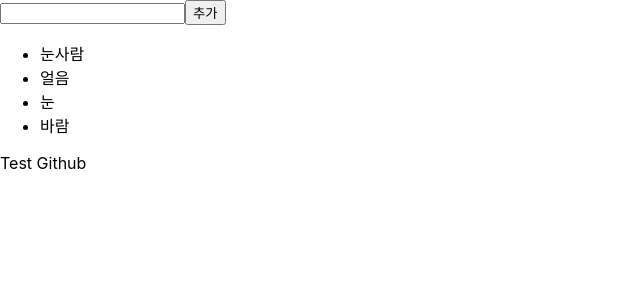
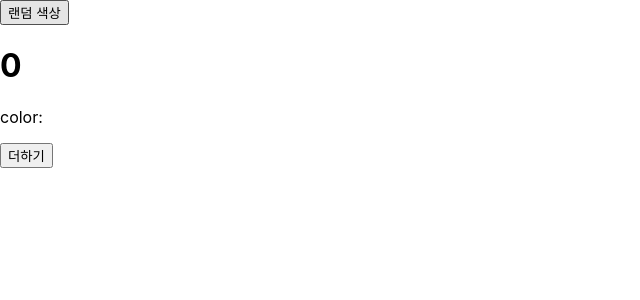
Before and after one commit to cptkuk91/How-To-React, a React (Create React App) app: page / in a window 1280 px wide. Shown: the top 300 px of the page, without its empty margins (0-640 px from the left). Built offline with nearby package versions, Linux system fonts and the light colour scheme.

Commit message:
Page Until 183

```diff
--- a/src/App.js
+++ b/src/App.js
@@ -1,10 +1,27 @@
 import React, { Component } from "react";
-import IterationSample from "./IterationSample";
+import LifeCycleSample from "./LifeCycleSample";
+
+function getColor() {
+  return '#' + Math.floor(Math.random() * 16777215).toString(16);
+}
 
 class App extends Component {
+  state = {
+    color: '#000000'
+  }
+
+  handleClick = () => {
+    this.setState({
+      color: getColor()
+    })
+  }
+
   render(){
     return(
-      <IterationSample/>
+      <div>
+        <button onClick={this.handleClick}>랜덤 색상</button>
+        <LifeCycleSample color={this.state.color}/>
+      </div>
     )
   }
 }
--- /dev/null
+++ b/src/LifeCycleSample.js
@@ -0,0 +1,75 @@
+import React, { Component } from 'react'
+
+class LifeCycleSample extends Component {
+    state = {
+        number: 0,
+        color: null
+    }
+    myRef = null;
+
+    constructor(props){
+        super(props);
+        console.log('constructor');
+    }
+
+    static getDerivedStateFromProps(nextProps, prevState){
+        console.log('getDerivedStateFromProps');
+        if(nextProps.color !== prevState.color){
+            return {color: prevState.color}
+        }
+        return null;
+    }
+
+    componentDidMount(){
+        console.log('componentDidMount');
+    }
+
+    shouldComponentUpdate(nextProps, nextState){
+        console.log('shouldComponentUpdate', nextProps, nextState);
+        return nextState.number % 10 !== 4;
+    }
+
+    componentWillUnmount(){
+        console.log('componentWillUnmount');
+    }
+
+    handleClick = () => {
+        this.setState({
+            number: this.state.number + 1
+        })
+    }
+
+    getSnapshotBeforeUpdate(prevProps, prevState){
+        console.log('getSnapshotBeforeUpdate');
+        if(prevProps.color !== this.props.color){
+            return this.myRef.style.color;
+        }
+        return null;
+    }
+
+    componentDidUpdate(prevProps, prevState, snapshot){
+        console.log('componentDidUpdate', prevProps, prevState);
+        if(snapshot){
+            console.log('업데이트되기 직전 색상', snapshot);
+        }
+    }
+
+    render() {
+        console.log('render');
+
+        const style = {
+            color: this.props.color
+        }
+        return (
+            <div>
+                <h1 style={style} ref={ref => this.myRef=ref}>
+                    {this.state.number}
+                </h1>
+                <p>color: {this.state.color}</p>
+                <button onClick={this.handleClick}>더하기</button>
+            </div>
+        )
+    }
+}
+
+export default LifeCycleSample
```
